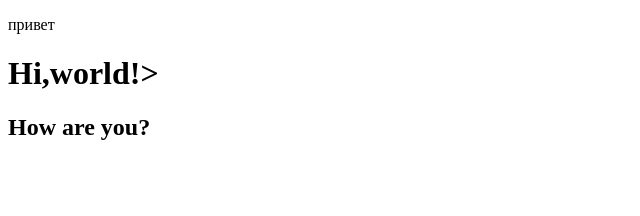
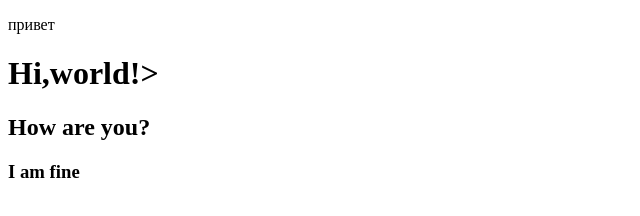
Before and after one commit to mariyakbarova/first-project, a plain HTML site: page index.html in a window 1280 px wide. Shown: the full height of the page, 0-640 px from the left. Drawn offline with Linux system fonts and the light colour scheme.

Commit message:
i am fine

```diff
--- a/index.html
+++ b/index.html
@@ -3,4 +3,5 @@
     <p>привет</p>
     <h1> Hi,world!></h1>
     <h2> How are you?</h2>
+    <h3> I am fine</h3>
 </html>
```
Also changed, not shown: 1 other file.
